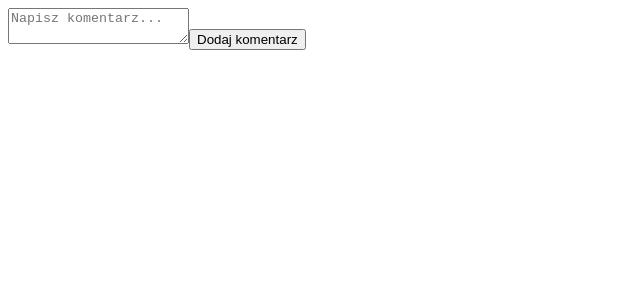
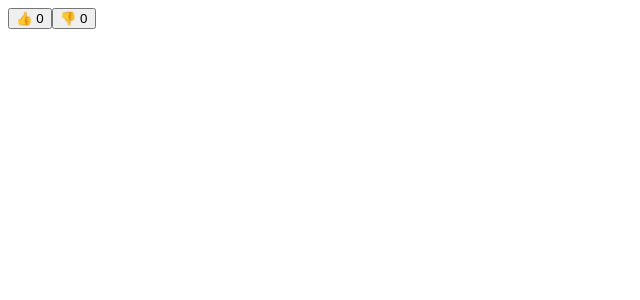
Before and after one commit to kacpi95/React-lesson, a React (Vite) app in the folder React-lesson/: page / in a window 1280 px wide. Shown: the top 300 px of the page, without its empty margins (0-640 px from the left). Built offline with nearby package versions, Linux system fonts and the light colour scheme.

Commit message:
Add task

```diff
--- a/React-lesson/src/App.jsx
+++ b/React-lesson/src/App.jsx
@@ -18,29 +18,18 @@
 import { useState } from "react";
 
 function App() {
-	const [comment, setComment] = useState("");
-	const [comments, setComments] = useState([]);
-
-	const handleAdd = () => {
-		if (comment.trim()) {
-			setComments([...comments, comment]);
-			setComment("");
-		}
-	};
+	const [votes, setVotes] = useState({ like: 0, dislike: 0 });
 
 	return (
 		<div>
-			<textarea
-				placeholder='Napisz komentarz...'
-				value={comment}
-				onChange={(e) => setComment(e.target.value)}
-			/>
-			<button onClick={handleAdd}>Dodaj komentarz</button>
-			<ul>
-				{comments.map((c, i) => (
-					<li key={i}>{c}</li>
-				))}
-			</ul>
+			<button onClick={() => setVotes({ ...votes, like: votes.like + 1 })}>
+				👍 {votes.like}
+			</button>
+			<button
+				onClick={() => setVotes({ ...votes, dislike: votes.dislike + 1 })}
+			>
+				👎 {votes.dislike}
+			</button>
 		</div>
 	);
 }
```
